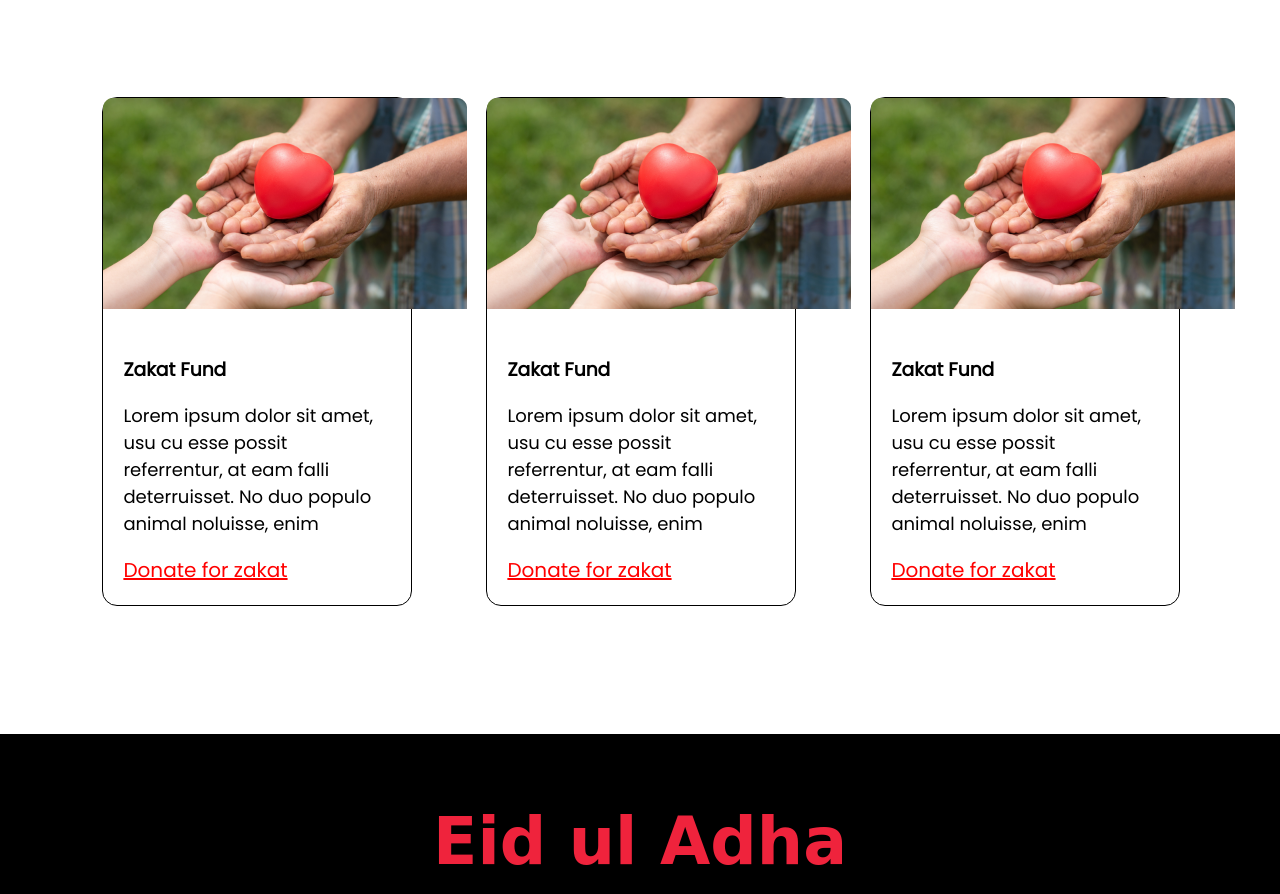
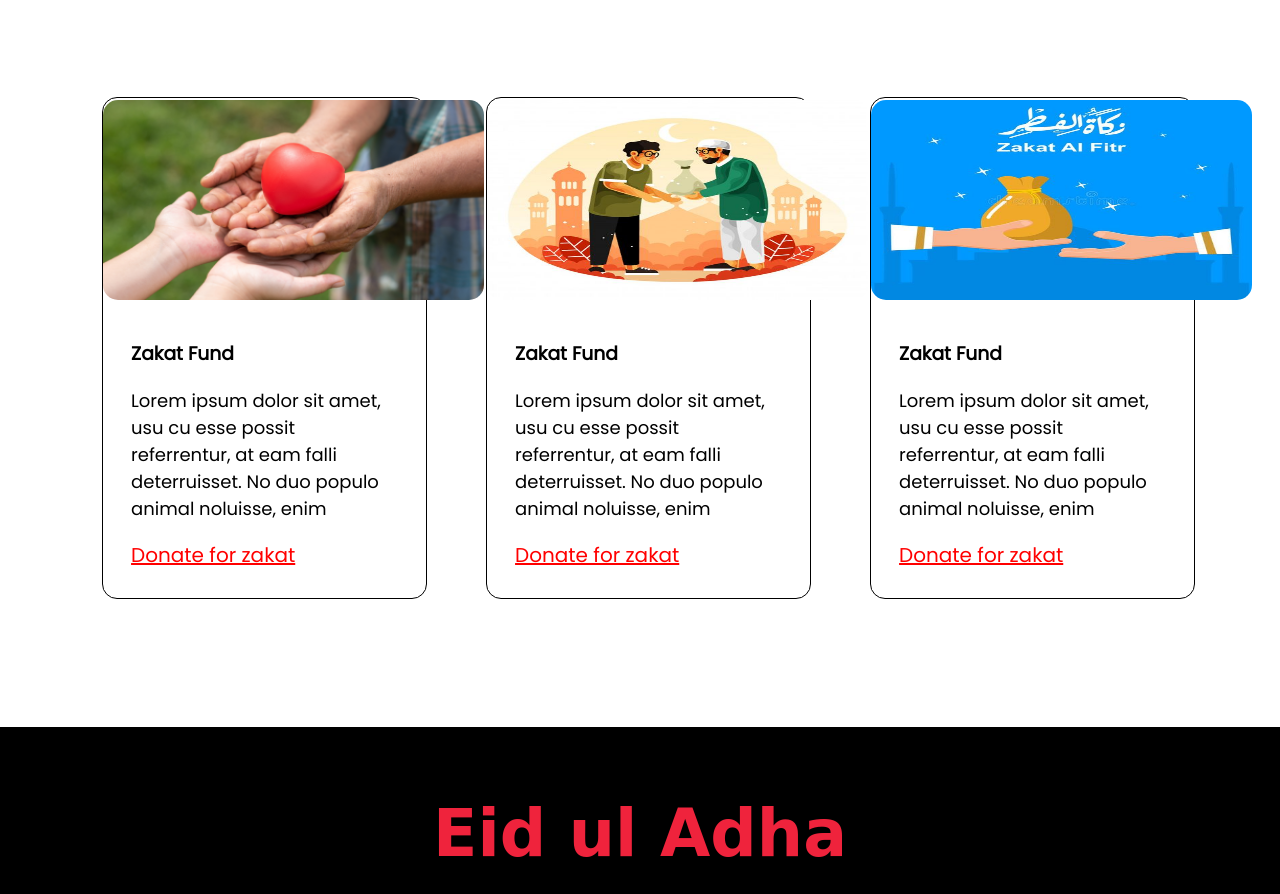
Before and after one commit to sajid1545/PHero-Eid-zakat, a plain HTML site: page index.html in a window 1280 px wide. Shown: the part 4049-4943 px from the top of the page. Drawn offline with Linux system fonts and the light colour scheme; a web font is replaced by a local one.

Commit message:
new images added in zakat box

```diff
--- a/index.html
+++ b/index.html
@@ -167,7 +167,7 @@
             </div>
             <div class="zakat-box">
                 <div class="zakat-img">
-                    <img src="images/Rectangle 252.png" alt="">
+                    <img src="images/eid-zakat.jpg" alt="">
                 </div>
                 <div class="zakat-info">
                     <h3>Zakat Fund</h3>
@@ -179,7 +179,7 @@
             </div>
             <div class="zakat-box">
                 <div class="zakat-img">
-                    <img src="images/Rectangle 252.png" alt="">
+                    <img src="images/eid-zakat-2.jpg" alt="">
                 </div>
                 <div class="zakat-info">
                     <h3>Zakat Fund</h3>
--- a/style.css
+++ b/style.css
@@ -199,7 +199,16 @@ p {
     width: 80%;
     border: 1px solid black;
     border-radius: 15px;
+    padding: 2%;
 
+}
+
+.zakat-img img {
+    height: 200px;
+    border-radius: 15px;
+    width: 381px;
+    margin: -2%;
+    margin-left: -8px;
 }
 
 .zakat-info {
```
Also changed, not shown: images/eid-zakat-2.jpg (added), images/eid-zakat.jpg (added).
